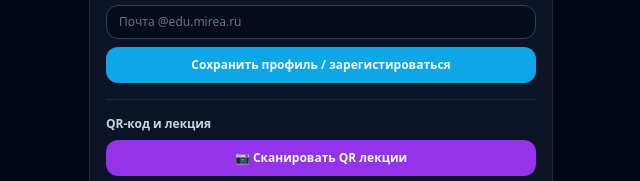
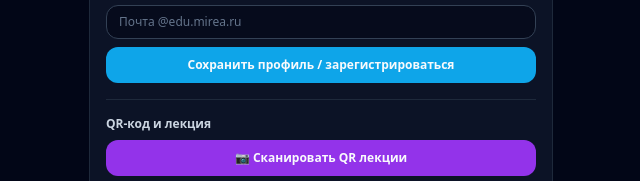
Before and after one commit to nikitasocheykin/attendance-app, a plain HTML site: page index.html in a window 1280 px wide. Shown: the part 488-669 px from the top of the page, 319-959 px from the left. Drawn offline with nearby package versions, Linux system fonts and the light colour scheme.

Commit message:
Fix student register button label typo

```diff
--- a/index.html
+++ b/index.html
@@ -117,7 +117,7 @@
             id="btnStudentRegister"
             class="w-full mt-1 inline-flex justify-center items-center gap-1 rounded-xl bg-sky-500 hover:bg-sky-600 text-xs font-semibold py-2.5"
           >
-            Сохранить профиль / зарегистироваться
+            Сохранить профиль / зарегистрироваться
           </button>
         </div>
 
```
